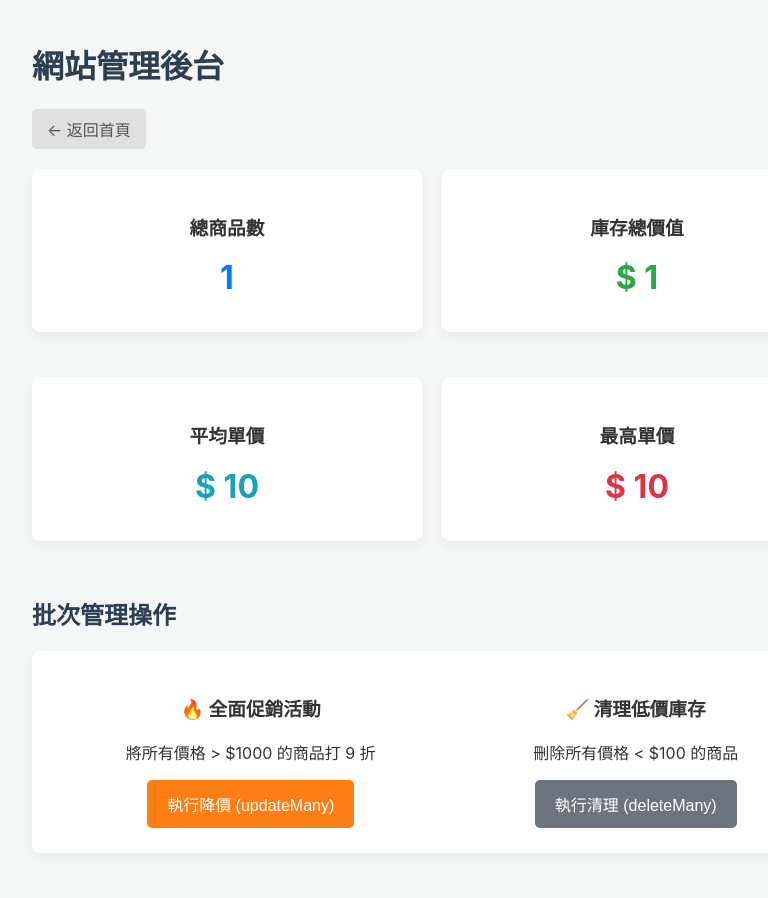
After one commit to BlankTsai/Database-system-2025-extended1, a Flask app: template templates/dashboard.html in a window 1280 px wide. The commit adds this page. Shown: the whole page, without its empty margins (208-976 px from the left). Run offline with Flask 3, Linux system fonts and the light colour scheme; the template is opened without the code that fills it: most values are stand-ins (such as "Sample title", 1, 10 or a date in 2020).

Commit message:
Update HW4

```diff
--- a/app.py
+++ b/app.py
@@ -1,26 +1,26 @@
 import os
-from flask import Flask, render_template, request, redirect, url_for
+from flask import Flask, render_template, request, redirect, url_for, flash
 from pymongo import MongoClient
 from dotenv import load_dotenv
 from datetime import datetime
-from bson.objectid import ObjectId  # [NEW] 匯入 ObjectId，用於刪除與更新商品
+from bson.objectid import ObjectId
 
 # 載入 .env 檔案中的環境變數
 load_dotenv()
 
 app = Flask(__name__)
+app.secret_key = 'your_secret_key'  # [NEW] 用於 flash 訊息 (Session)
 
-# --- MongoDB 連線 ---
+# --- MongoDB 連線 (保持原本較嚴謹的連線檢查版本) ---
 mongo_uri = os.getenv('MONGO_URI')
-client = None # 先設為 None
+client = None
 
 try:
-    # [NEW] 告訴 MongoClient 等 60 秒 (60000ms)，而不是預設的 30 秒
+    # 告訴 MongoClient 等 60 秒 (60000ms)，並在啟動時測試連線
     client = MongoClient(
         mongo_uri,
-        serverSelectionTimeoutMS=60000  # 60 秒
+        serverSelectionTimeoutMS=60000
     )
-    # [NEW] 在啟動時就測試一次連線
     client.admin.command('ping')
     print("MongoDB connected successfully.")
 
@@ -28,30 +28,121 @@ except Exception as e:
     print(f"CRITICAL: Error connecting to MongoDB: {e}")
     # 如果連線失敗，client 會保持為 None
 
-# [NEW] 檢查 client 是否成功連線
+# 檢查 client 是否成功連線
 if client:
     db = client['flea_market']
     products_collection = db['products']
 else:
-    # 如果連線失敗，將 db 和 collection 設為 None
     print("CRITICAL: MongoDB client is None. Database will not work.")
     db = None
     products_collection = None
 # ---------------------
 
+# [NEW] 輔助函式：檢查資料庫連線
+def check_db():
+    if products_collection is None:
+        return False
+    return True
+
+# --- 1. 首頁 + 進階搜尋 (整合新舊功能) ---
 @app.route('/')
 def index():
     """
-    Renders the homepage and displays all products.
+    Renders the homepage. Supports keyword search via ?q=...
     """
-    # 從資料庫讀取所有商品 (最新的排前面)
-    all_products = list(products_collection.find().sort("_id", -1))
-    return render_template('index.html', products=all_products)
+    if not check_db(): return "Database Error", 500
+
+    # 取得搜尋關鍵字
+    query = request.args.get('q')
+
+    if query:
+        # [作業重點 1] db.collection.find (帶查詢條件)
+        # 使用 $regex 進行模糊搜尋 (不分大小寫)
+        filter_criteria = {"name": {"$regex": query, "$options": "i"}}
+        products = list(products_collection.find(filter_criteria).sort("_id", -1))
+    else:
+        # 如果沒有搜尋，顯示全部 (原本的邏輯)
+        products = list(products_collection.find().sort("_id", -1))
+
+    # 傳遞 search_query 給 template 以便在搜尋框保留文字
+    return render_template('index.html', products=products, search_query=query)
 
 
-# --- 新增商品 ---
+# --- 2. 數據分析 Dashboard (新功能) ---
+@app.route('/dashboard')
+def dashboard():
+    if not check_db(): return "Database Error", 500
+
+    # [作業重點 2] db.collection.aggregate
+    pipeline = [
+        {
+            "$group": {
+                "_id": None, # 不分組，統計全部
+                "total_products": {"$sum": 1},          # 總數量
+                "total_value": {"$sum": "$price"},      # 總價值
+                "avg_price": {"$avg": "$price"},        # 平均價格
+                "max_price": {"$max": "$price"}         # 最高價
+            }
+        }
+    ]
+
+    stats = list(products_collection.aggregate(pipeline))
+
+    # 如果資料庫是空的，給預設值
+    data = stats[0] if stats else {
+        "total_products": 0, "total_value": 0, "avg_price": 0, "max_price": 0
+    }
+
+    return render_template('dashboard.html', stats=data)
+
+
+# --- 3. 批次更新 (新功能) ---
+@app.route('/bulk_update', methods=['POST'])
+def bulk_update():
+    if not check_db(): return "Database Error", 500
+
+    # 範例功能：將所有價格 > 1000 的商品打 9 折
+    threshold = 1000
+    discount = 0.9
+
+    # [作業重點 3] db.collection.updateMany
+    result = products_collection.update_many(
+        {"price": {"$gt": threshold}},      # 條件：價格大於 1000
+        {"$mul": {"price": discount}}       # 動作：價格 * 0.9
+    )
+
+    msg = f"已成功更新 {result.modified_count} 筆商品 (高於 ${threshold} 打 9 折)"
+    print(msg)
+    # 若要在頁面上顯示提示，需在 dashboard.html 實作 get_flashed_messages()
+    flash(msg)
+    return redirect(url_for('dashboard'))
+
+
+# --- 4. 批次刪除 (新功能) ---
+@app.route('/bulk_delete', methods=['POST'])
+def bulk_delete():
+    if not check_db(): return "Database Error", 500
+
+    # 範例功能：刪除所有價格 < 100 的商品 (清倉)
+    threshold = 100
+
+    # [作業重點 4] db.collection.deleteMany
+    result = products_collection.delete_many(
+        {"price": {"$lt": threshold}}       # 條件：價格小於 100
+    )
+
+    msg = f"已成功刪除 {result.deleted_count} 筆低價商品 (< ${threshold})"
+    print(msg)
+    flash(msg)
+    return redirect(url_for('dashboard'))
+
+
+# --- 以下保持原本的新增、編輯、刪除功能 ---
+
 @app.route('/add', methods=['GET', 'POST'])
 def add_product():
+    if not check_db(): return "Database Error", 500
+
     if request.method == 'POST':
         form_type = request.form.get('form_type')
 
@@ -95,9 +186,9 @@ def add_product():
     return render_template('add_product.html')
 
 
-# --- [NEW] 刪除商品 ---
 @app.route('/delete/<product_id>', methods=['POST'])
 def delete_product(product_id):
+    if not check_db(): return "Database Error", 500
     try:
         obj_id = ObjectId(product_id)
         products_collection.delete_one({"_id": obj_id})
@@ -106,9 +197,9 @@ def delete_product(product_id):
     return redirect(url_for('index'))
 
 
-# --- [NEW] 編輯商品 (GET 顯示 / POST 更新) ---
 @app.route('/edit/<product_id>', methods=['GET', 'POST'])
 def edit_product(product_id):
+    if not check_db(): return "Database Error", 500
     try:
         obj_id = ObjectId(product_id)
     except Exception as e:
@@ -138,6 +229,5 @@ def edit_product(product_id):
         else:
             return redirect(url_for('index'))
 
-
 if __name__ == '__main__':
     app.run(debug=True)
--- /dev/null
+++ b/templates/dashboard.html
@@ -0,0 +1,56 @@
+<!DOCTYPE html>
+<html lang="en">
+<head>
+    <meta charset="UTF-8">
+    <title>管理後台 - 二手交易網站</title>
+    <link rel="stylesheet" href="{{ url_for('static', filename='style.css') }}">
+</head>
+<body>
+    <div class="container">
+        <h1>網站管理後台</h1>
+        <a href="{{ url_for('index') }}" class="nav-link">← 返回首頁</a>
+
+        <div class="stats-grid" style="display: grid; grid-template-columns: repeat(2, 1fr); gap: 20px; margin-bottom: 30px;">
+            <div class="card" style="text-align: center;">
+                <h3>總商品數</h3>
+                <p style="font-size: 2em; font-weight: bold; color: #007bff; margin: 10px 0;">{{ stats.total_products }}</p>
+            </div>
+            <div class="card" style="text-align: center;">
+                <h3>庫存總價值</h3>
+                <p style="font-size: 2em; font-weight: bold; color: #28a745; margin: 10px 0;">$ {{ stats.total_value | round(2) }}</p>
+            </div>
+            <div class="card" style="text-align: center;">
+                <h3>平均單價</h3>
+                <p style="font-size: 2em; font-weight: bold; color: #17a2b8; margin: 10px 0;">$ {{ stats.avg_price | round(2) }}</p>
+            </div>
+            <div class="card" style="text-align: center;">
+                <h3>最高單價</h3>
+                <p style="font-size: 2em; font-weight: bold; color: #dc3545; margin: 10px 0;">$ {{ stats.max_price }}</p>
+            </div>
+        </div>
+
+        <h2>批次管理操作</h2>
+        <div class="card">
+            <div style="display: flex; gap: 20px; justify-content: space-around;">
+
+                <form action="{{ url_for('bulk_update') }}" method="POST" style="text-align: center;">
+                    <h3>🔥 全面促銷活動</h3>
+                    <p>將所有價格 > $1000 的商品打 9 折</p>
+                    <button type="submit" style="background-color: #fd7e14;" onclick="return confirm('確定要執行嗎？這會影響多筆商品！')">
+                        執行降價 (updateMany)
+                    </button>
+                </form>
+
+                <form action="{{ url_for('bulk_delete') }}" method="POST" style="text-align: center;">
+                    <h3>🧹 清理低價庫存</h3>
+                    <p>刪除所有價格 < $100 的商品</p>
+                    <button type="submit" style="background-color: #6c757d;" onclick="return confirm('警告：確定要刪除這些商品嗎？此動作無法復原！')">
+                        執行清理 (deleteMany)
+                    </button>
+                </form>
+            </div>
+        </div>
+
+    </div>
+</body>
+</html>
```
Also changed, not shown: templates/index.html (+21 -17 lines).
